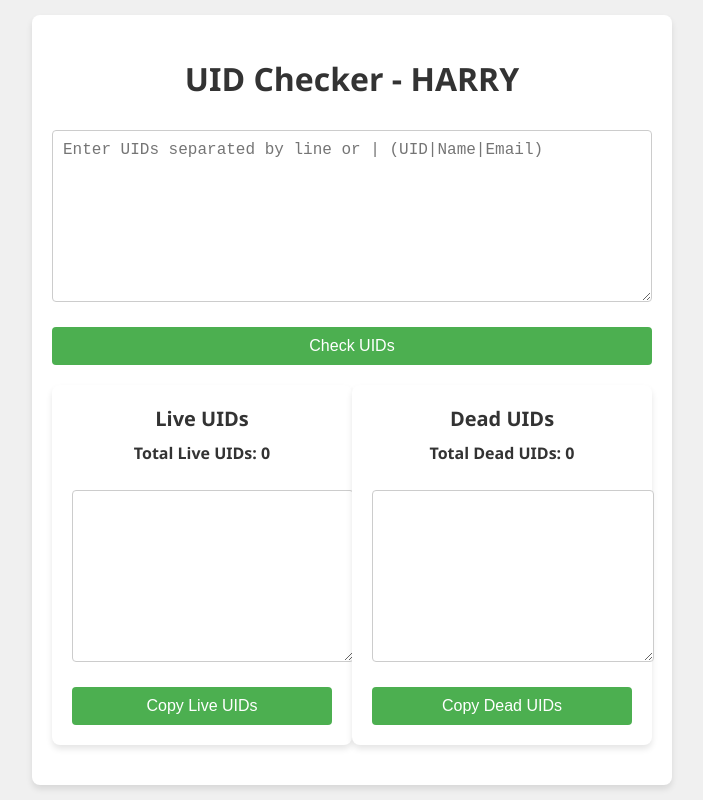
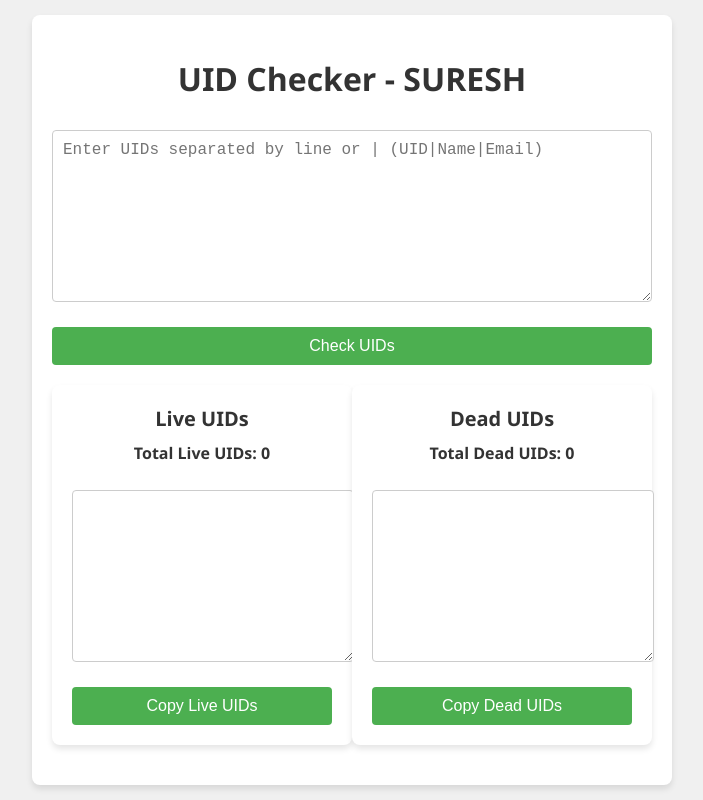
Before and after one commit to SURESHXETTRI/live-uid-checker, a plain HTML site: page index.html in a window 1280 px wide. Shown: the whole page, without its empty margins (288-991 px from the left). Drawn offline with Linux system fonts and the light colour scheme.

Commit message:
Update index.html

```diff
--- a/index.html
+++ b/index.html
@@ -8,7 +8,7 @@
 </head>
 <body>
     <div class="container">
-        <h1>UID Checker - HARRY</h1>
+        <h1>UID Checker - SURESH </h1>
         <div class="input-section">
             <textarea id="uidInput" placeholder="Enter UIDs separated by line or | (UID|Name|Email)"></textarea>
             <button onclick="checkUids()">Check UIDs</button>
```
